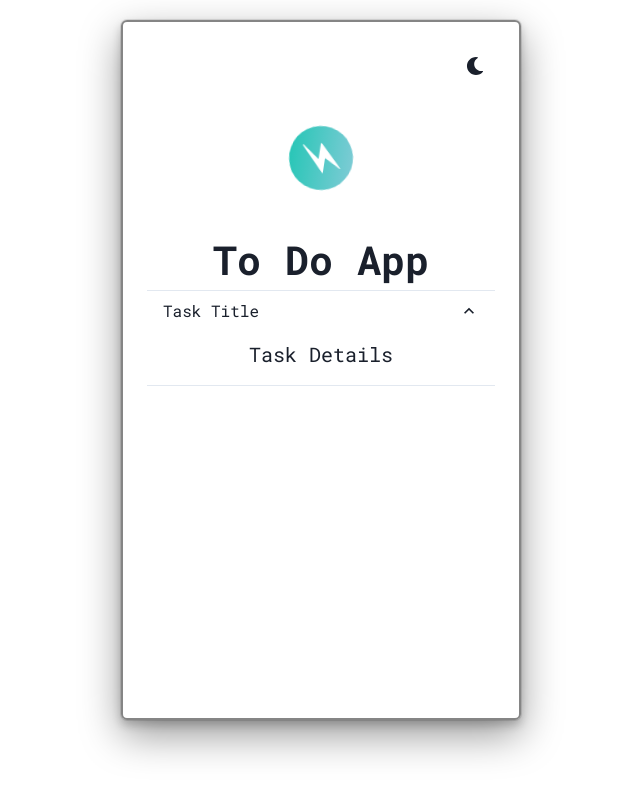
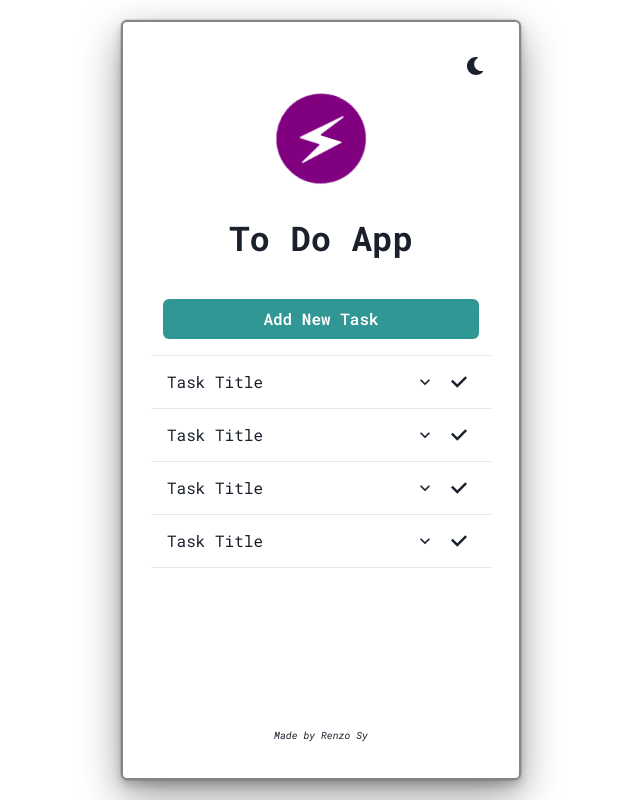
Before and after one commit to renzogabrielsy/monotodo, a React (Create React App) app: page / in a window 1280 px wide. Shown: the whole page, without its empty margins (319-959 px from the left). Built offline with nearby package versions, Linux system fonts and the light colour scheme.

Commit message:
Set default styling, layout and color scheme of app

```diff
--- /dev/null
+++ b/src/AddTask.tsx
@@ -0,0 +1,10 @@
+import React from 'react'
+import { Button } from '@chakra-ui/react'
+
+type Props = {}
+
+export default function AddTask() {
+  return (
+    <Button  margin={4} colorScheme='teal'> Add New Task </Button>
+  )
+}
--- a/src/Logo.tsx
+++ b/src/Logo.tsx
@@ -16,9 +16,7 @@ const spin = keyframes`
 export const Logo = forwardRef<ImageProps, "img">((props, ref) => {
   const prefersReducedMotion = usePrefersReducedMotion()
 
-  const animation = prefersReducedMotion
-    ? undefined
-    : `${spin} infinite 20s linear`
+  const animation = `${spin} infinite 10s linear`
 
   return <chakra.img animation={animation} src={logo} ref={ref} {...props} />
 })
--- a/src/ToDoApp.tsx
+++ b/src/ToDoApp.tsx
@@ -10,17 +10,19 @@ import {
   Grid,
   Flex,
   useColorMode,
-  Accordion
+  Accordion,
 } from "@chakra-ui/react";
 import ToDoItem from "./ToDoItem";
 import { ColorModeSwitcher } from "./ColorModeSwitcher";
 import { Logo } from "./Logo";
+import AddTask from "./AddTask";
 
 export default function ToDoApp() {
+  const [scrollBehavior, setScrollBehavior] = React.useState("inside");
   return (
     <Grid //app object
-      minH="35em"
-      minWidth="20em"
+      height="38em"
+      width="20em"
       padding={1}
       border="2px"
       borderColor="blackAlpha.600"
@@ -34,15 +36,28 @@ export default function ToDoApp() {
           <ColorModeSwitcher />
         </Flex>
         <Flex direction="column">
-          <Logo h="5vmax" pointerEvents="none" margin={10}  />
-          <Text fontWeight="extrabold" fontSize="2em">
+          <Logo h="7vmax" pointerEvents="none" margin={2} />
+          <Text fontWeight="extrabold" fontSize="1.7em" margin={5}>
             To Do App
           </Text>
-          <Accordion defaultIndex={[0]} allowMultiple>
-            <ToDoItem />
-
-          </Accordion>
+          <AddTask />
+          <Flex justify="center">
+            <Accordion
+              defaultIndex={[]}
+              allowMultiple
+              overflowY="scroll"
+              height="17em"
+            >
+              <ToDoItem />
+              <ToDoItem />
+              <ToDoItem />
+              <ToDoItem />
+            </Accordion>
+          </Flex>
         </Flex>
+      </Flex>
+      <Flex justify="center" align="center" fontSize="2xs" fontStyle="italic">
+        Made by Renzo Sy
       </Flex>
     </Grid>
   );
--- a/src/ToDoItem.tsx
+++ b/src/ToDoItem.tsx
@@ -5,24 +5,92 @@ import {
   AccordionPanel,
   AccordionIcon,
   Box,
+  Flex,
+  Spacer,
+  Text,
+  Divider,
 } from "@chakra-ui/react";
 
-import { } from '@chakra-ui/icons'
+import {
+  DeleteIcon,
+  EditIcon,
+  CheckIcon,
+  ChevronRightIcon,
+} from "@chakra-ui/icons";
+import { FaItalic } from "react-icons/fa";
 
 type Props = {};
 
 export default function ToDoItem() {
   return (
-    <AccordionItem>
+    <AccordionItem width="17em">
       <h2>
         <AccordionButton>
           <Box as="span" flex="1" textAlign="left">
             Task Title
           </Box>
-          <AccordionIcon />
+          <AccordionIcon margin={2} />
+          <CheckIcon margin={2} />
         </AccordionButton>
       </h2>
-      <AccordionPanel pb={4}>Task Details</AccordionPanel>
+      <AccordionPanel pb={4} fontSize="1rem">
+        <Divider />
+        <Flex
+          justify="space-evenly"
+          align="center"
+          direction="row"
+          padding={1}
+          height="2em"
+        >
+          <Flex justify="space-between">
+            <Text fontSize="2xs" fontWeight="bold">
+              Date Added:
+            </Text>
+            <Text
+              fontSize="2xs"
+              fontWeight="medium"
+              fontStyle="italic"
+              marginLeft={2}
+            >
+              1/1/20
+            </Text>
+          </Flex>
+          <Divider orientation="vertical" />
+          <Flex direction="row">
+            <Text fontSize="2xs" fontWeight="bold">
+              Date Due:
+            </Text>
+            <Text
+              fontSize="2xs"
+              fontWeight="medium"
+              fontStyle="italic"
+              marginLeft={2}
+            >
+              1/1/20
+            </Text>
+          </Flex>
+        </Flex>
+        <Divider />
+        <Flex align="row" maxWidth="19em">
+          <ChevronRightIcon margin={2} />
+          <Flex>
+            <Flex
+              fontStyle="italic"
+              fontSize="smaller"
+              textAlign="start"
+              wrap="wrap"
+              justify="flex-start"
+            >
+              Task Detailss lfsda ljfal jsljfdasljfa jdshfjaslhf alhf alhj
+            </Flex>
+            <Spacer />
+            <Flex flex="flex-end">
+              <EditIcon margin={2} />
+              <DeleteIcon margin={2} />
+            </Flex>
+          </Flex>
+        </Flex>
+      </AccordionPanel>
     </AccordionItem>
   );
 }
```
Also changed, not shown: src/logo.svg.
